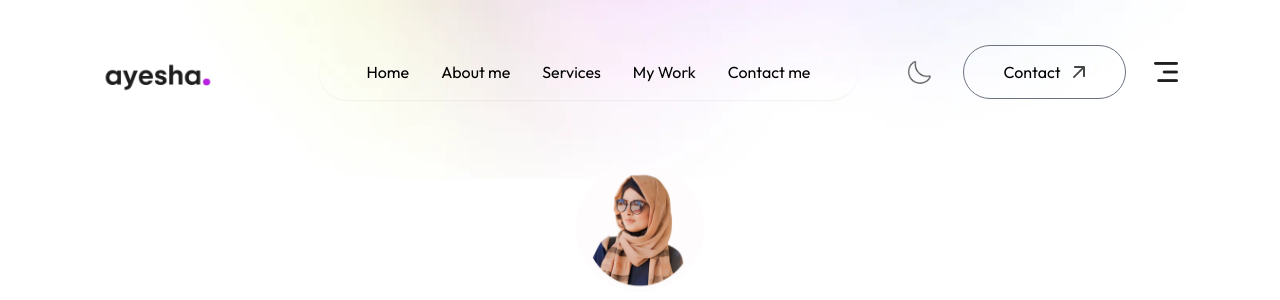
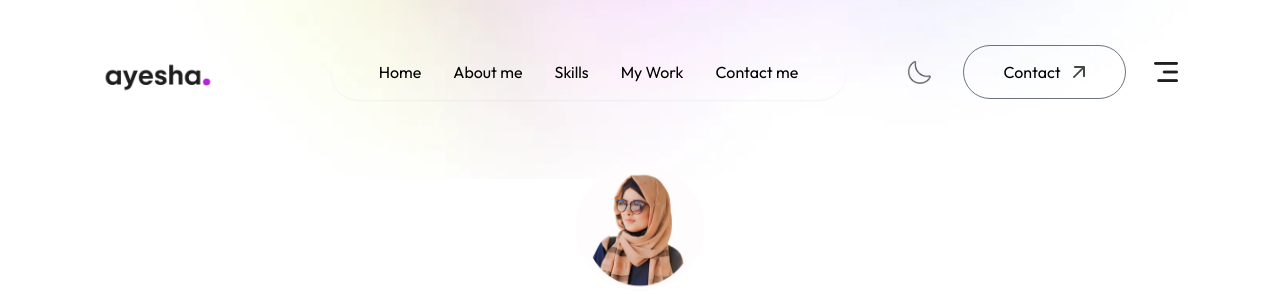
Before and after one commit to Ayeshashabbir01/Portfolio, a Django app: page / in a window 1280 px wide. Shown: the top 300 px of the page. Run offline with Django 5.2, Linux system fonts and the light colour scheme; some libraries are stand-ins or nearby versions; some web fonts are replaced.

Commit message:
portfolio

```diff
--- a/templates/index.html
+++ b/templates/index.html
@@ -30,7 +30,7 @@
 
             <li><a href="#top">Home</a></li>
             <li><a href="#About">About me</a></li>
-            <li><a href="#services">Services</a></li>
+            <li><a href="#services">Skills</a></li>
             <li><a href="#work">My Work</a></li>
             <li><a href="#contact">Contact me</a></li>
         </ul>
@@ -69,7 +69,7 @@
             <li><a href="#About" onclick="closeMenu()">About me</a></li>
             <li><a href="#top" onclick="closeMenu()"  >Home</a></li>
 
-            <li><a href="#services" onclick="closeMenu()">Services</a></li>
+            <li><a href="#skills" onclick="closeMenu()">Skills</a></li>
             <li><a href="#work" onclick="closeMenu()">My Work</a></li>
             <li><a href="#contact" onclick="closeMenu()">Contact me</a></li>
         </ul>
@@ -107,7 +107,7 @@
 
         <div class="flex w-full flex-col lg:flex-row items-center gap-20 my-20">
             <div class="max-w-max mx-auto relative">
-                <img src="./images/ashiii.png" alt="" class="w-64 sm:w-80 rounded-3xl max-w-none">
+                <img src="./images/ashiii..png" alt="" class="w-64 sm:w-80 rounded-3xl max-w-none">
                 <div class="bg-white w-1/2 aspect-square absolute right-0 bottom-0 rounded-full translate-x-1/4 translate-y-1/3 shadow-[0_4px_55px_rgba(149,0,162,0.15)] flex items-center justify-center">
                     <img src="./images/circular-text.png" alt="" class="w-full animate-spin_slow">
                     <img src="./images/dev-icon.png" alt="" class="w-1/4 absolute top-1/2 left-1/2 -translate-x-1/2 -translate-y-1/2">
```
Also changed, not shown: images/ashiii..png (renamed from images/ashiii.png).
